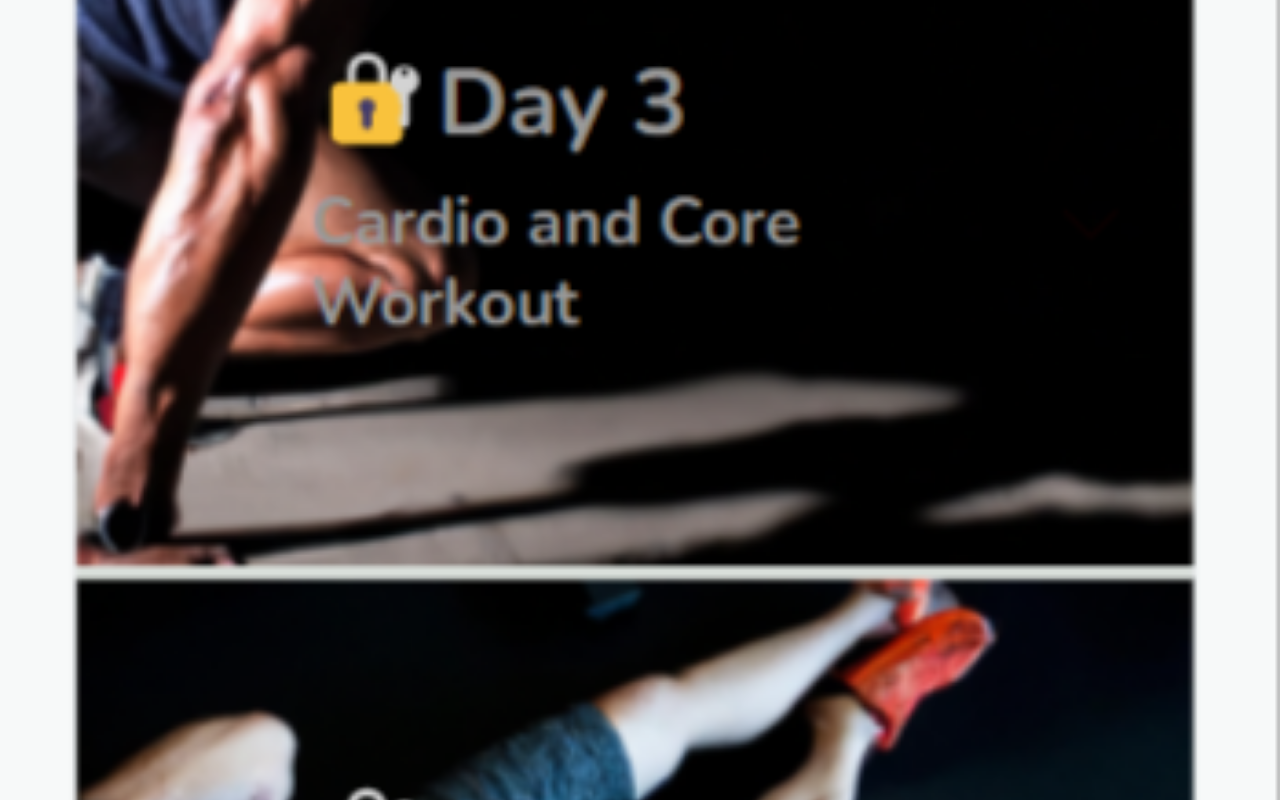
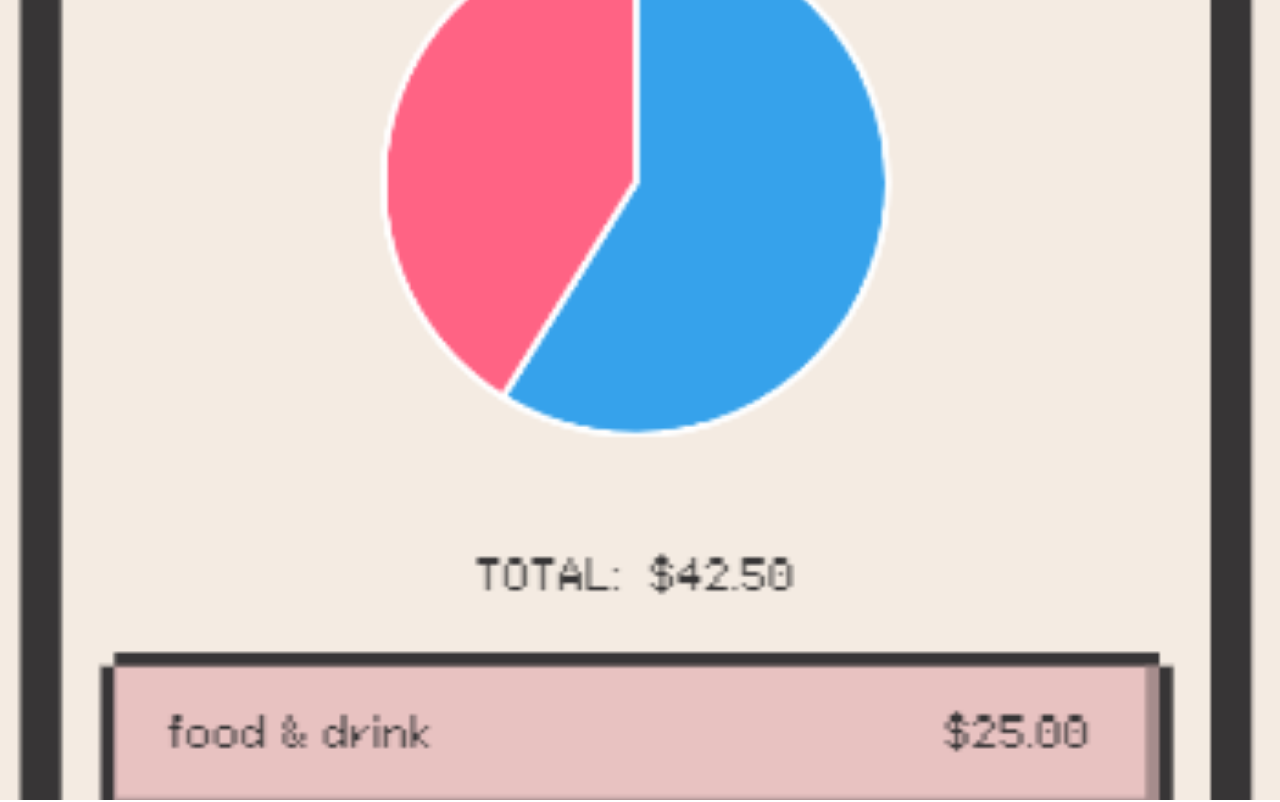
Before and after one commit to ZhiCong17/nextjs-portfolio, a Next.js app: page /portfolio in a window 1280 px wide. Shown: the top 802 px of the page. Built offline with nearby package versions, Linux system fonts and the light colour scheme.

Commit message:
add structure and placeholder content to projects in portfolio page

```diff
--- a/src/app/portfolio/page.jsx
+++ b/src/app/portfolio/page.jsx
@@ -4,13 +4,29 @@ import Carousel from "../components/carousel";
 export default function Page() {
   return (
     <section>
-      <h1 className="text-center md:text-left text-4xl font-semibold">My Projects</h1>
-      <h2 className="mt-5 mb-5 text-xl font-semibold text-center">FitBud</h2>
-      <Carousel images={fitBud.images} />
+      <h1 className="text-center md:text-left text-4xl font-semibold mb-5">My Projects</h1>
+      <h2 className="md:hidden mb-5 text-xl font-semibold text-center md:text-center">FitBud</h2>
+      <div className="md:float-right md:ml-20 md:mb-5 md:mt-10">
+        <Carousel images={fitBud.images} />
+      </div>
+      <h2 className="hidden md:block mb-5 text-xl font-semibold text-center md:text-center">FitBud</h2>
+      <p>GitHub: </p>
+      <p>Demo: </p>
       <p className="mt-5">Lorem ipsum, dolor sit amet consectetur adipisicing elit. Corrupti nobis dignissimos placeat sapiente hic necessitatibus! Sequi quos tenetur dolorum obcaecati nobis corporis omnis recusandae illum, inventore vero. Nostrum, exercitationem ipsum!</p>
       <p className="mt-5">Lorem ipsum, dolor sit amet consectetur adipisicing elit. Corrupti nobis dignissimos placeat sapiente hic necessitatibus! Sequi quos tenetur dolorum obcaecati nobis corporis omnis recusandae illum, inventore vero. Nostrum, exercitationem ipsum!</p>
-      <h2 className="mt-10 mb-5 text-xl font-semibold text-center">BitSpend</h2>
-      <Carousel images={fitBud.images} />
+      <p className="mt-5">Lorem ipsum, dolor sit amet consectetur adipisicing elit. Corrupti nobis dignissimos placeat sapiente hic necessitatibus! Sequi quos tenetur dolorum obcaecati nobis corporis omnis recusandae illum, inventore vero. Nostrum, exercitationem ipsum!</p>
+      <p className="mt-5">Lorem ipsum, dolor sit amet consectetur adipisicing elit. Corrupti nobis dignissimos placeat sapiente hic necessitatibus! Sequi quos tenetur dolorum obcaecati nobis corporis omnis recusandae illum, inventore vero. Nostrum, exercitationem ipsum!</p>
+      <p className="mt-5">Lorem ipsum, dolor sit amet consectetur adipisicing elit. Corrupti nobis dignissimos placeat sapiente hic necessitatibus! Sequi quos tenetur dolorum obcaecati nobis corporis omnis recusandae illum, inventore vero. Nostrum, exercitationem ipsum!</p>
+      <h2 className="md:hidden mb-5 mt-14 text-xl font-semibold text-center md:text-center">BitSpend</h2>
+      <div className="md:float-right md:ml-20 md:mb-5 md:mt-24">
+        <Carousel images={bitSpend.images} />
+      </div>
+      <h2 className="hidden md:block mb-5 mt-14 text-xl font-semibold text-center md:text-center">BitSpend</h2>
+      <p>GitHub: </p>
+      <p>Demo: </p>
+      <p className="mt-5">Lorem ipsum, dolor sit amet consectetur adipisicing elit. Corrupti nobis dignissimos placeat sapiente hic necessitatibus! Sequi quos tenetur dolorum obcaecati nobis corporis omnis recusandae illum, inventore vero. Nostrum, exercitationem ipsum!</p>
+      <p className="mt-5">Lorem ipsum, dolor sit amet consectetur adipisicing elit. Corrupti nobis dignissimos placeat sapiente hic necessitatibus! Sequi quos tenetur dolorum obcaecati nobis corporis omnis recusandae illum, inventore vero. Nostrum, exercitationem ipsum!</p>
+      <p className="mt-5">Lorem ipsum, dolor sit amet consectetur adipisicing elit. Corrupti nobis dignissimos placeat sapiente hic necessitatibus! Sequi quos tenetur dolorum obcaecati nobis corporis omnis recusandae illum, inventore vero. Nostrum, exercitationem ipsum!</p>
       <p className="mt-5">Lorem ipsum, dolor sit amet consectetur adipisicing elit. Corrupti nobis dignissimos placeat sapiente hic necessitatibus! Sequi quos tenetur dolorum obcaecati nobis corporis omnis recusandae illum, inventore vero. Nostrum, exercitationem ipsum!</p>
       <p className="mt-5 mb-20">Lorem ipsum, dolor sit amet consectetur adipisicing elit. Corrupti nobis dignissimos placeat sapiente hic necessitatibus! Sequi quos tenetur dolorum obcaecati nobis corporis omnis recusandae illum, inventore vero. Nostrum, exercitationem ipsum!</p>
     </section>
```
